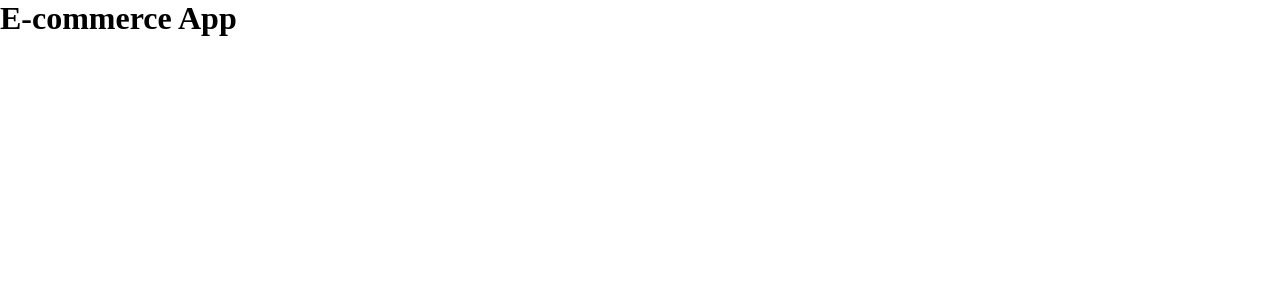
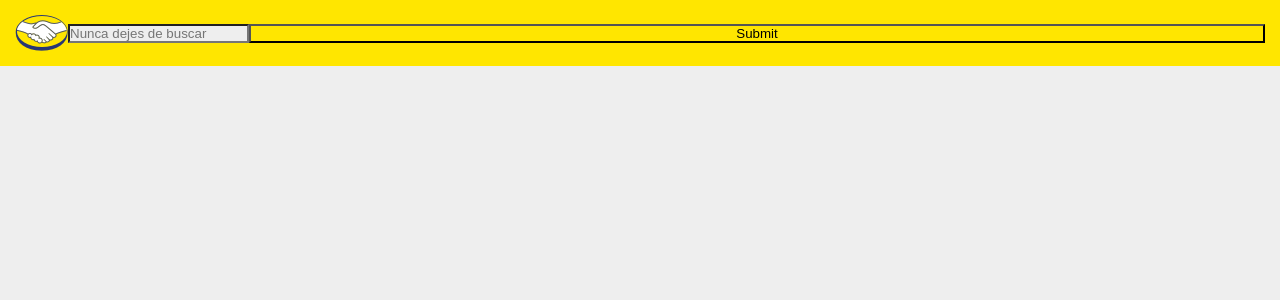
Before and after one commit to sergioamoruso/miniecomapp, a React (Create React App) app in the folder frontend/: page / in a window 1280 px wide. Shown: the top 300 px of the page. Built offline with nearby package versions, Linux system fonts and the light colour scheme.

Commit message:
[frontend] - add - Search component

```diff
--- a/frontend/src/App.css
+++ b/frontend/src/App.css
@@ -1,4 +1,5 @@
 * {
   margin: 0;
   padding: 0;
+  background-color: #eeeeee;
 }
--- a/frontend/src/App.js
+++ b/frontend/src/App.js
@@ -1,10 +1,12 @@
 import React from 'react';
 import './App.css';
 
+import Search from './components/search/Search';
+
 function App() {
   return (
-    <div className="App">
-    <h1>E-commerce App</h1>
+    <div className="app">
+      <Search />
     </div>
   );
 }
--- /dev/null
+++ b/frontend/src/components/search/Search.css
@@ -0,0 +1,23 @@
+.container {
+    display: flex;
+    align-items: center;
+    justify-content: center;
+    background-color: #ffe600;
+    padding: 15px;
+}
+
+.logo {
+    border: none;
+    padding: 0px;
+    flex-grow: 0;
+    background-color: #ffe600;
+}
+
+.search-box {
+    flex-grow: 10;
+}
+
+.btn {
+    background: url('../../assets/magnifying-glass.png');
+    flex-grow: 5;
+}
--- /dev/null
+++ b/frontend/src/components/search/Search.js
@@ -0,0 +1,30 @@
+import React, { useState } from 'react';
+import './Search.css';
+import logo from '../../assets/ml-logo.png';
+
+function Search() {
+  const [searchText, setSearchText] = useState("");
+
+  const submitSearch = (e) => {
+    e.preventDefault();
+    console.log(searchText);
+  };
+
+  return (
+      <form onSubmit={submitSearch} className="container">
+        <img src={logo} className="logo"/>
+        <input
+          type="text"
+          placeholder="Nunca dejes de buscar"
+          onChange={(e) => setSearchText(e.target.value)}
+          className="searchBox"
+        />
+        <input
+          type="submit"
+          className="btn"
+        />
+      </form>
+  );
+}
+
+export default Search;
```
Also changed, not shown: frontend/src/assets/magnifying-glass.png (added), frontend/src/assets/ml-logo.png (added).
